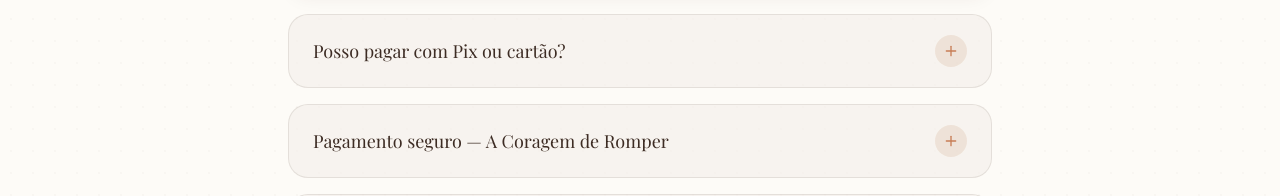
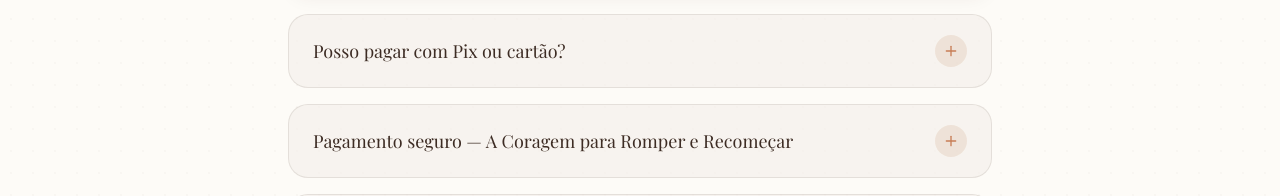
Before and after one commit to LuanGabrielDEV/acoragemderomper, a React (Vite) app: page / in a window 1280 px wide. Shown: the part 7270-7466 px from the top of the page. Built offline with nearby package versions, Linux system fonts and the light colour scheme; a web font is replaced by a local one.

Commit message:
Usa o nome completo do evento no FAQ e na política
Troca 'A Coragem de Romper' por 'A Coragem para Romper e Recomeçar'.

Co-Authored-By: Claude Sonnet 5.5 <noreply@anthropic.com>
Claude-Session: https://claude.ai/code/session_01J7WFRnX6MNEnF8CDH9eD3t

```diff
--- a/src/data/eventConfig.ts
+++ b/src/data/eventConfig.ts
@@ -81,8 +81,8 @@ export const eventConfig = {
       a: 'Sim! O pagamento é feito no ambiente seguro do Mercado Pago, onde você escolhe entre Pix (aprovação na hora) ou cartão de crédito, à vista ou em até 5x. Depois de abrir o pagamento, você tem 30 minutos para concluí-lo. Se o cartão for recusado, use o Pix ou espere alguns minutos antes de tentar de novo: tentativas seguidas com os mesmos dados costumam ser bloqueadas pela segurança do Mercado Pago.',
     },
     {
-      q: 'Pagamento seguro — A Coragem de Romper',
-      a: 'Sua inscrição está sendo realizada para o evento A Coragem de Romper.\n\nNa confirmação do pagamento, poderá aparecer o nome cadastrado Luan Gabriel Dantas de Lima Cavalcanti, responsável pelo recebimento.\n\nAntes de confirmar o Pix, confira os dados do recebedor. Em caso de dúvida, entre em contato conosco pelo canal oficial de atendimento informado nesta página.',
+      q: 'Pagamento seguro — A Coragem para Romper e Recomeçar',
+      a: 'Sua inscrição está sendo realizada para o evento A Coragem para Romper e Recomeçar.\n\nNa confirmação do pagamento, poderá aparecer o nome cadastrado Luan Gabriel Dantas de Lima Cavalcanti, responsável pelo recebimento.\n\nAntes de confirmar o Pix, confira os dados do recebedor. Em caso de dúvida, entre em contato conosco pelo canal oficial de atendimento informado nesta página.',
       link: { href: wa('Olá! Quero confirmar os dados do pagamento do evento antes de pagar.'), texto: 'Falar no WhatsApp oficial' },
     },
     {
--- a/src/data/politica.ts
+++ b/src/data/politica.ts
@@ -3,9 +3,9 @@
  * Exibida na página /politica. Para alterar, edite os textos abaixo.
  */
 export const politica = {
-  titulo: 'Política de Compra, Cancelamento e Reembolso - Evento A Coragem de Romper',
+  titulo: 'Política de Compra, Cancelamento e Reembolso - Evento A Coragem para Romper e Recomeçar',
   introducao:
-    'Ao adquirir seu ingresso para o evento A Coragem de Romper, a participante declara estar ciente das condições de compra, cancelamento e reembolso descritas abaixo, sem prejuízo dos direitos garantidos pela legislação brasileira.',
+    'Ao adquirir seu ingresso para o evento A Coragem para Romper e Recomeçar, a participante declara estar ciente das condições de compra, cancelamento e reembolso descritas abaixo, sem prejuízo dos direitos garantidos pela legislação brasileira.',
   secoes: [
     {
       titulo: 'Direito de arrependimento',
```
